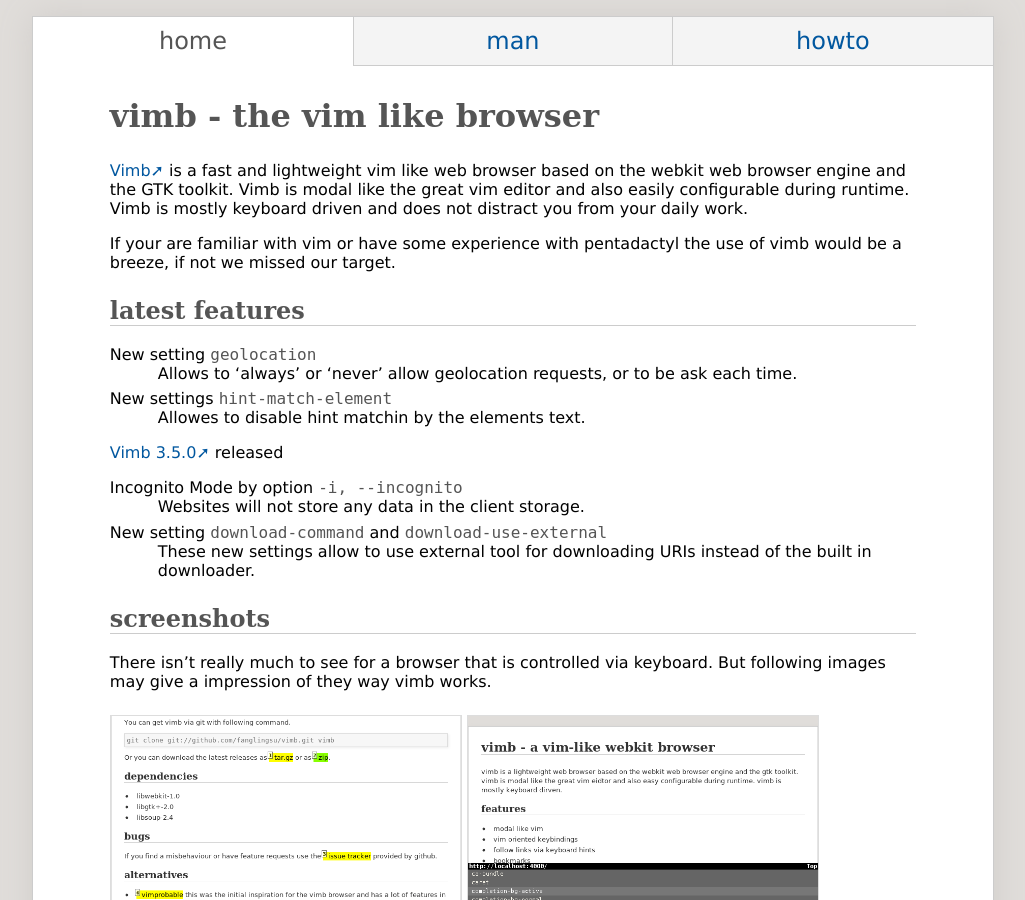
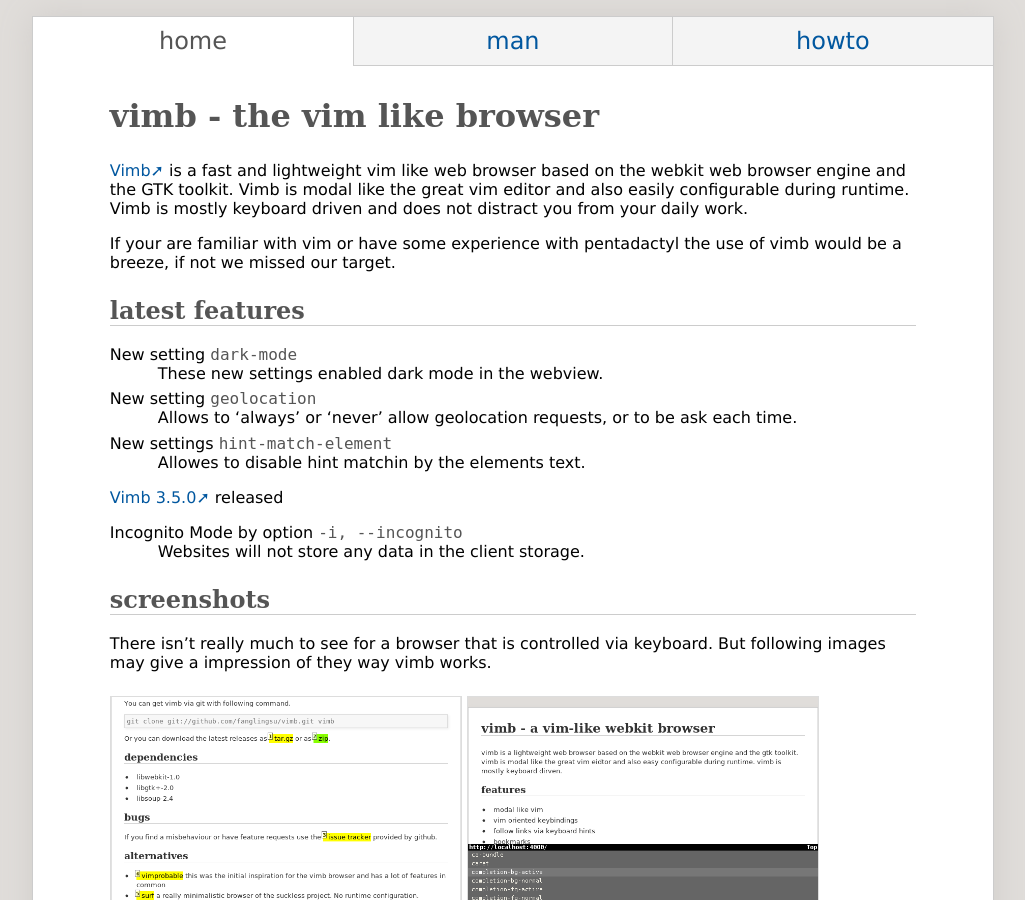
Before and after one commit to fanglingsu/vimb, a Jekyll site: the page built from index.md, in a window 1280 px wide and 900 px high. Shown: the whole window, without its empty margins (127-1152 px from the left). Built offline with Jekyll 4.4.1, drawn with Linux system fonts in a browser that asks for light colours.

Commit message:
Add new setting dark-mode.

```diff
--- a/index.md
+++ b/index.md
@@ -15,6 +15,9 @@
 of vimb would be a breeze, if not we missed our target.
 
 ## latest features
+New setting `dark-mode`
+: These new settings enabled dark mode in the webview.
+
 New setting `geolocation`
 : Allows to 'always' or 'never' allow geolocation requests, or to be ask each
   time.
@@ -26,10 +29,6 @@
 
 Incognito Mode by option `-i, --incognito`
 : Websites will not store any data in the client storage.
-
-New setting `download-command` and `download-use-external`
-: These new settings allow to use external tool for downloading URIs instead
-  of the built in downloader.
 
 ## screenshots
 There isn't really much to see for a browser that is controlled via keyboard.
```
Also changed, not shown: man.md (+4 -0 lines).
